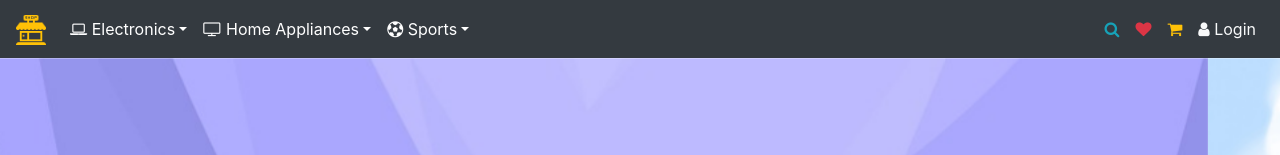
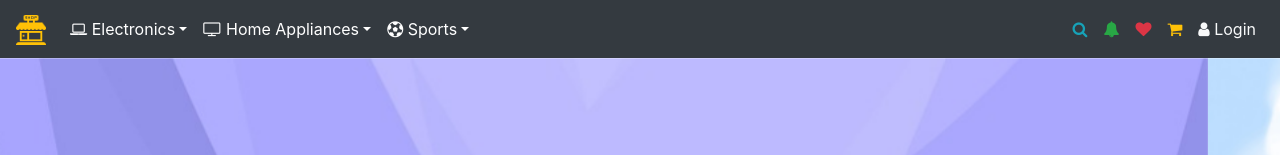
Before and after one commit to amalan-shenll/react-shop, a React app: page / in a window 1280 px wide. Shown: the top 155 px of the page. Built offline with nearby package versions, Linux system fonts and the light colour scheme.

Commit message:
Banner designed

```diff
--- a/src/components/header.js
+++ b/src/components/header.js
@@ -53,6 +53,11 @@
               </li>
               <li className="nav-item">
                 <a class="nav-link" href="#">
+                  <i className="fa fa-bell text-success" aria-hidden="true"></i>
+                </a>
+              </li>
+              <li className="nav-item">
+                <a class="nav-link" href="#">
                   <i className="fa fa-heart text-danger" aria-hidden="true"></i>
                 </a>
               </li>
```
